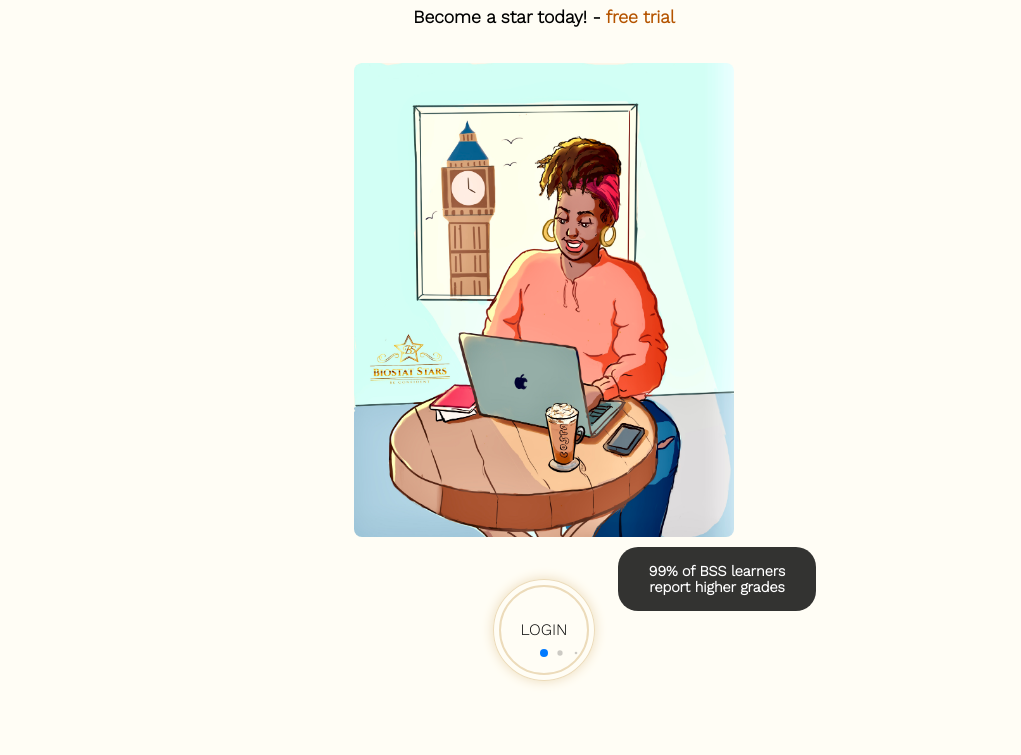
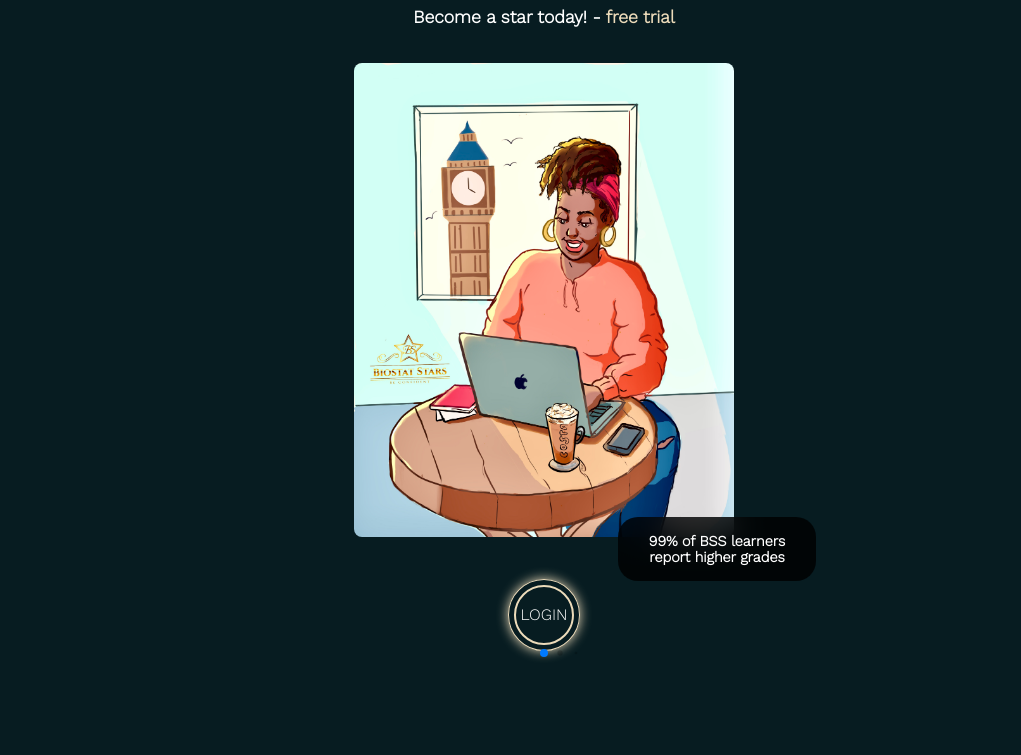
Before and after one commit to Taofiqq/biostat, a plain HTML site: page index.html in a window 1280 px wide. Shown: the part 133-888 px from the top of the page, without its empty margins (96-1117 px from the left). Drawn offline with nearby package versions, Linux system fonts and the light colour scheme.

Commit message:
new commit

```diff
--- a/css/style.css
+++ b/css/style.css
@@ -8,21 +8,21 @@
   /* colors */
 
   /* light */
-  /* --body-color: #071c21;
+  --body-color: #071c21;
   --text-color: white;
   --sub-textcolor: #ecdbba;
   --social-color: #fff;
   --about-color: #fff;
   --button-color: #fff;
-  --header-color: #071c21; */
+  --header-color: #071c21;
 
-  --body-color: #fffdf5;
+  /* --body-color: #fffdf5;
   --text-color: #000000;
   --sub-textcolor: #b55400;
   --social-color: #000000;
   --about-color: #fff;
   --button-color: #000000;
-  --header-color: #fffdf5;
+  --header-color: #fffdf5; */
 
   /* fonts and typography */
   --body-font: "Work Sans", cursive;
@@ -59,21 +59,21 @@ html {
 
 /* variables Dark Theme */
 body.light-theme {
-  /* --body-color: #fffdf5;
+  --body-color: #fffdf5;
   --text-color: #000000;
   --sub-textcolor: #b55400;
   --social-color: #000000;
   --about-color: #fff;
   --button-color: #000000;
-  --header-color: #fffdf5; */
+  --header-color: #fffdf5;
 
-  --body-color: #071c21;
+  /* --body-color: #071c21;
   --text-color: white;
   --sub-textcolor: #ecdbba;
   --social-color: #fff;
   --about-color: #fff;
   --button-color: #fff;
-  --header-color: #071c21;
+  --header-color: #071c21; */
   transition: all 1s;
 }
 
@@ -303,8 +303,8 @@ img {
 .home__button {
   position: relative;
   border: 2px solid #ecdbba;
-  width: 90px;
-  height: 90px;
+  width: 60px;
+  height: 60px;
   border-radius: 50%;
   display: flex;
   justify-content: center;
@@ -317,8 +317,8 @@ img {
 .home__button::before {
   content: "";
   position: absolute;
-  width: 100px;
-  height: 100px;
+  width: 70px;
+  height: 70px;
   border: 1px solid #ecdbba;
   border-radius: 50%;
   box-shadow: 0 0 12px #ecdbba;
```
